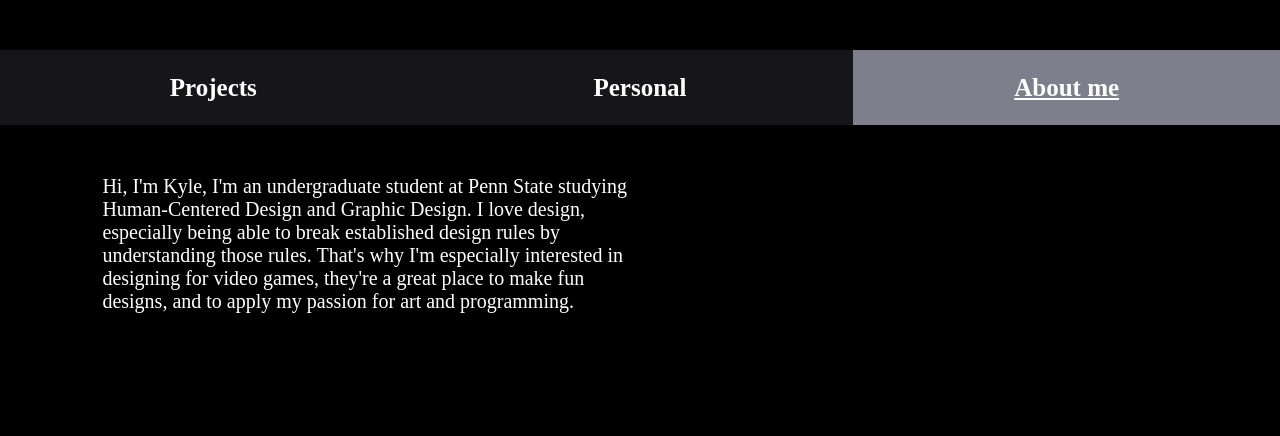
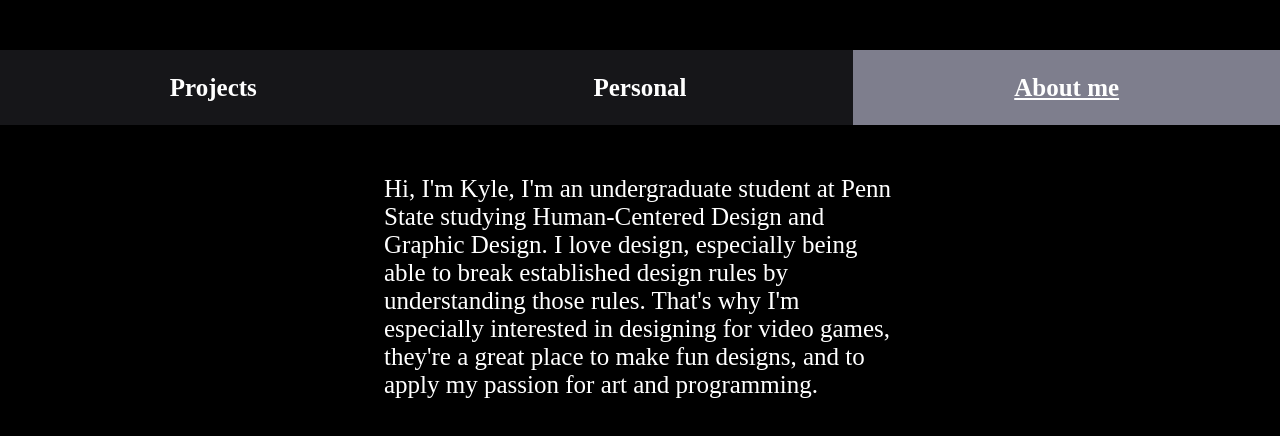
Before and after one commit to KyleS1227/portfolio, a plain HTML site: page about.html in a window 1280 px wide. Drawn offline with Linux system fonts and the light colour scheme.

Commit message:
Update style.css

```diff
--- a/style.css
+++ b/style.css
@@ -117,8 +117,8 @@ process{
 
 about{
     padding-top: 175px;
-    padding-left: 8vw;
-    padding-right: 50vw;
+    padding-left: 30vw;
+    padding-right: 30vw;
     display: grid;
     grid-template-columns: 1fr;
 
@@ -126,7 +126,7 @@ about{
 
 content{
     font-family: "Golos Text";
-    font-size: 20px;
+    font-size: 25px;
 }
 footer{
     margin-top: 8vh;
```
